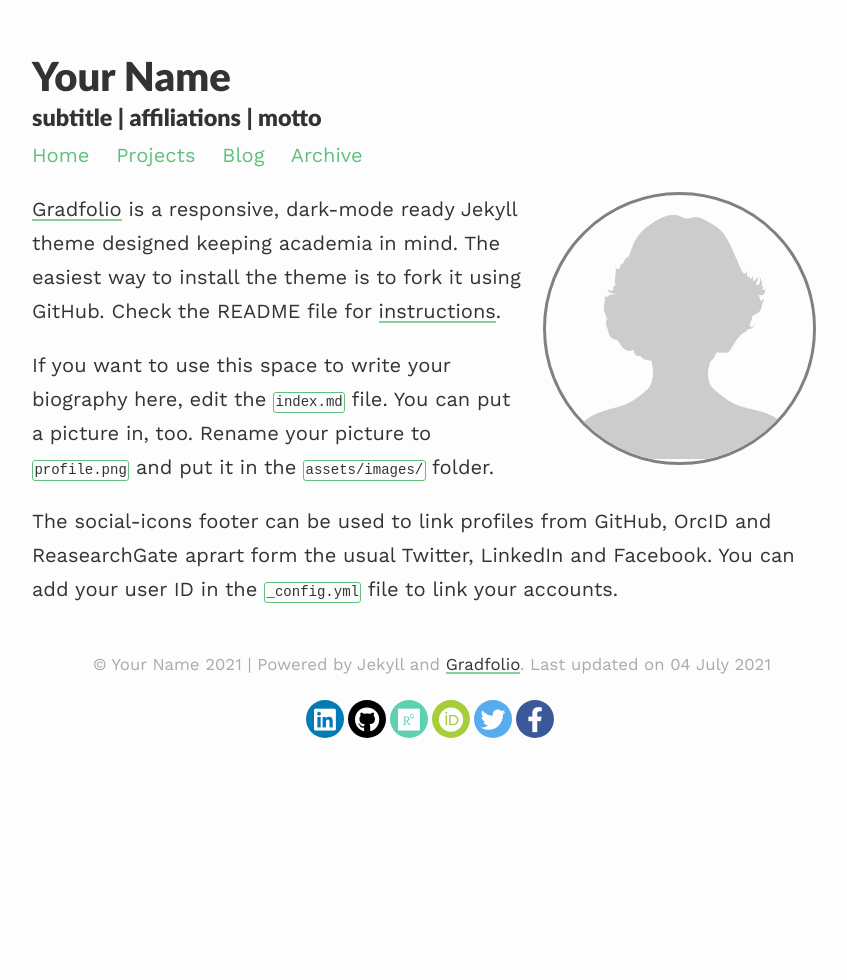
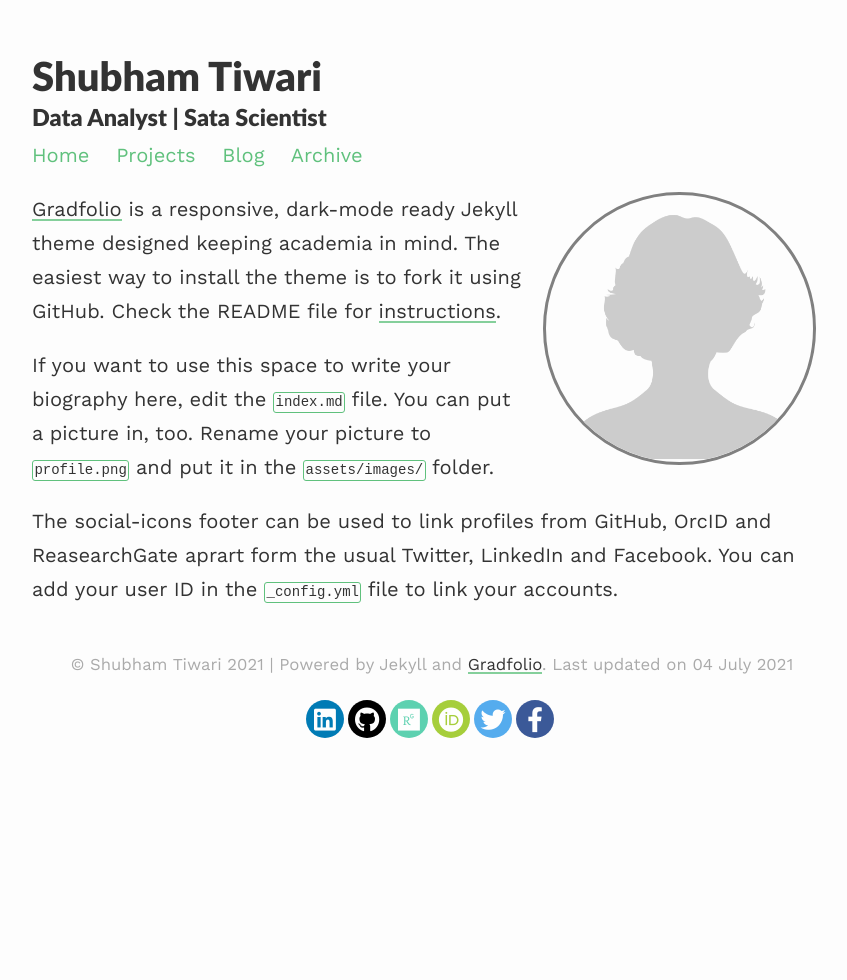
Before and after one commit to shubhamtiwari10/portfolio, a Jekyll site: the page built from index.md, in a window 1280 px wide. Shown: the whole page, without its empty margins (208-1055 px from the left). Built offline with Jekyll 4.4.1, drawn with Linux system fonts in a browser that asks for light colours; nearby versions of some CDN libraries.

Commit message:
Update _config.yml

```diff
--- a/_config.yml
+++ b/_config.yml
@@ -1,7 +1,7 @@
 ### your site title here
 
-title: Your Name
-description: subtitle | affiliations | motto
+title: Shubham Tiwari
+description: Data Analyst | Sata Scientist
 
 baseurl: /portfolio #name of GitHub repository
 url: "" #custom url to be used instead of GitHub repository
```
